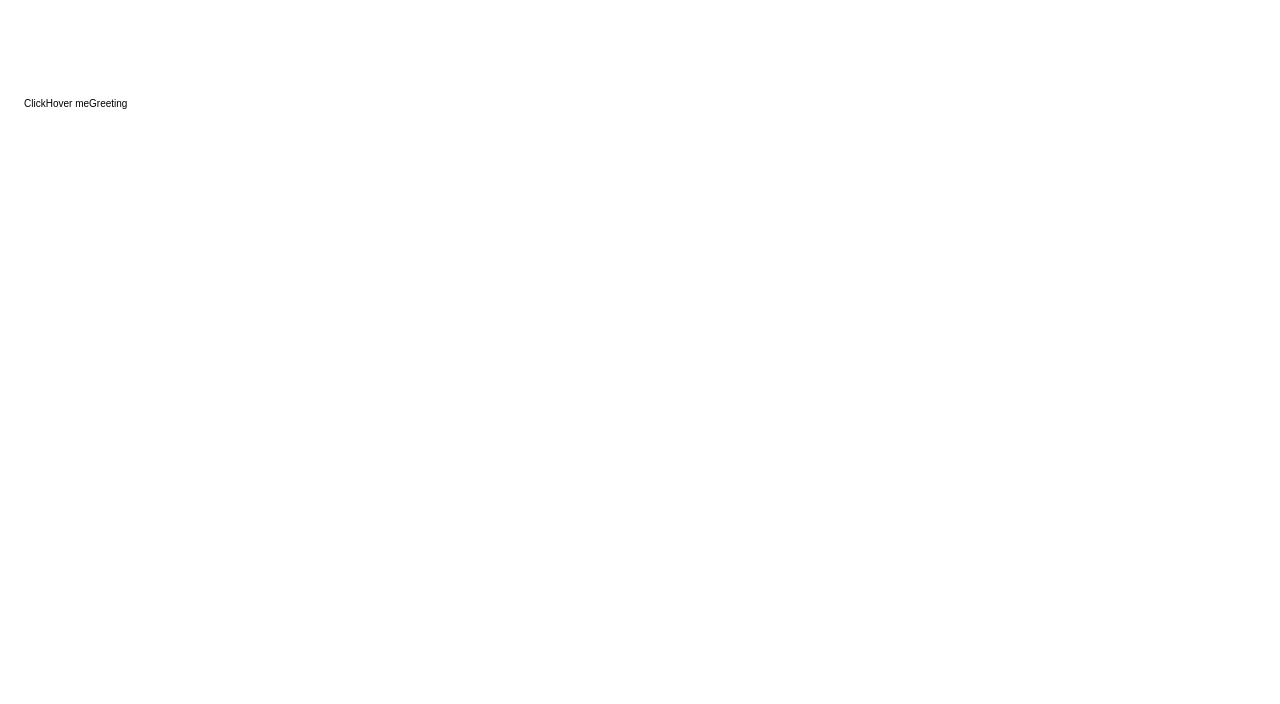
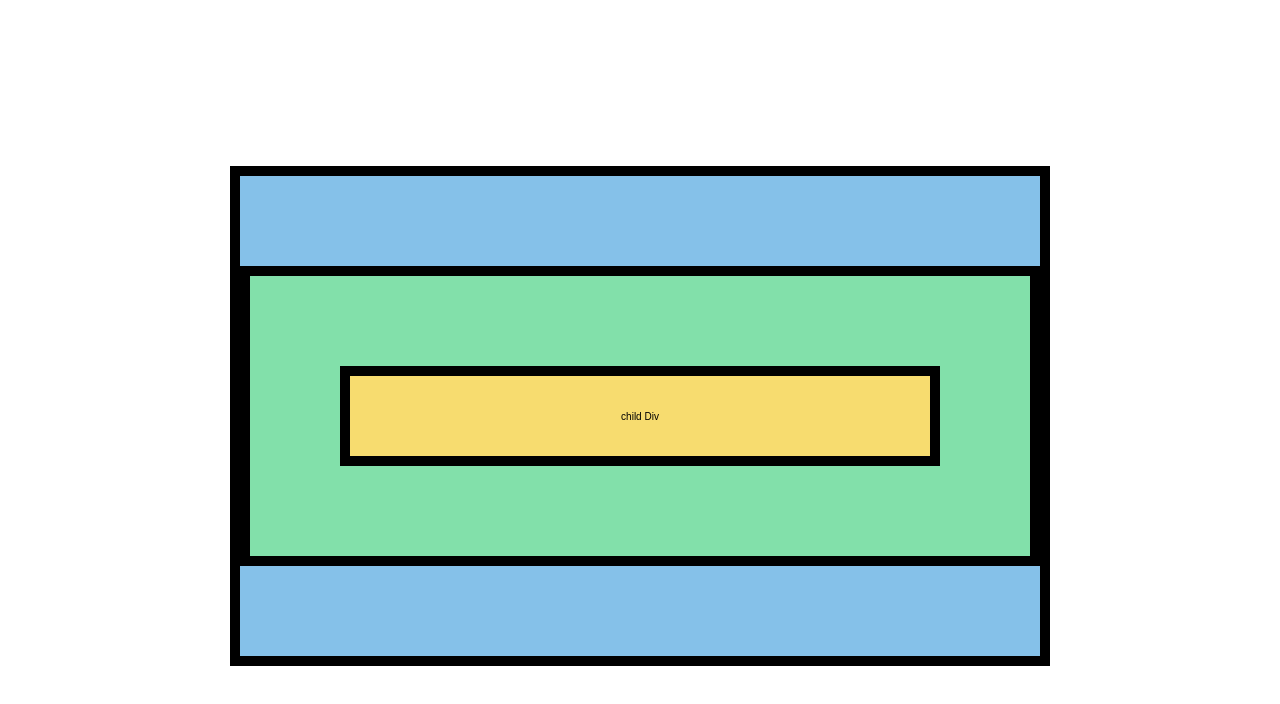
Before and after one commit to G-Golu/Only_YT_React_Study, a React (Vite) app in the folder Components/: page / in a window 1280 px wide. Shown: the top 704 px of the page. Built offline with nearby package versions, Linux system fonts and the light colour scheme.

Commit message:
Event Propagation

```diff
--- a/Components/src/App.jsx
+++ b/Components/src/App.jsx
@@ -63,12 +63,14 @@ export const App = () => {
 
 
 
-import "./Components/EventHandling.jsx";
+//import "./Components/EventHandling.jsx";
 //import NetflixSeries from "./Components/NetflixSeries";
 //import "./Components/Netflix.css";
-import "./Components/Netflix.module.css"
+//import "./Components/Netflix.module.css"
 //import { EventHandling } from "./Components/EventHandling.jsx";
-import { EventProps } from "./Components/EventProps.jsx";
+//import { EventProps } from "./Components/EventProps.jsx";
+import "./Components/EV.css";
+import { EventPropgation } from "./Components/EventPropgation.jsx";
 export const App = () => {
   return (
     <section className="container">
@@ -76,7 +78,8 @@ export const App = () => {
     { /* <NetflixSeries/>; */ }
 
     { /*  <EventHandling/> */ }
-      <EventProps/>
+    { /*  <EventProps/> */ }
+      <EventPropgation/>
       </section>
 
   );
--- /dev/null
+++ b/Components/src/Components/EventPropgation.jsx
@@ -0,0 +1,36 @@
+ import "./EV.css";
+ export const EventPropgation = () => {
+    const handleGrandParent = () => {
+        console.log ("GrandParent clicked");
+    };
+
+    const handleParentClick = () => {
+        console.log ("Parent clicked");
+    };
+
+    const handleChildClick = (event ) => {
+        console.log(event);
+        event.stopPropagation();
+        console.log("child clicked");
+    };
+
+
+
+    return (
+        <section className = "main-div">
+            <div className="g-div" onClickCapture=
+            {
+                handleGrandParent
+            }>
+                <div className = "p-div" onClickCapture =
+                {handleParentClick}>
+                    <button className = "c-div" onClickCapture ={
+                        handleChildClick
+                    }>
+                        child Div
+                        </button>
+                </div>
+            </div>
+        </section>
+    );
+};
```
